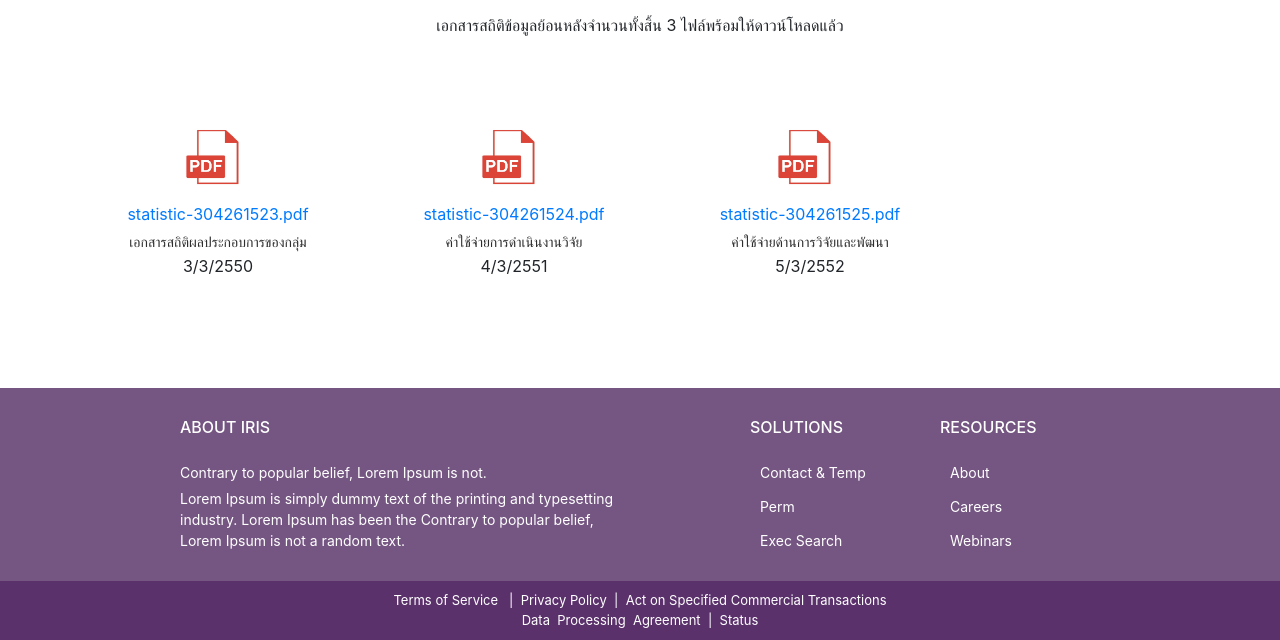
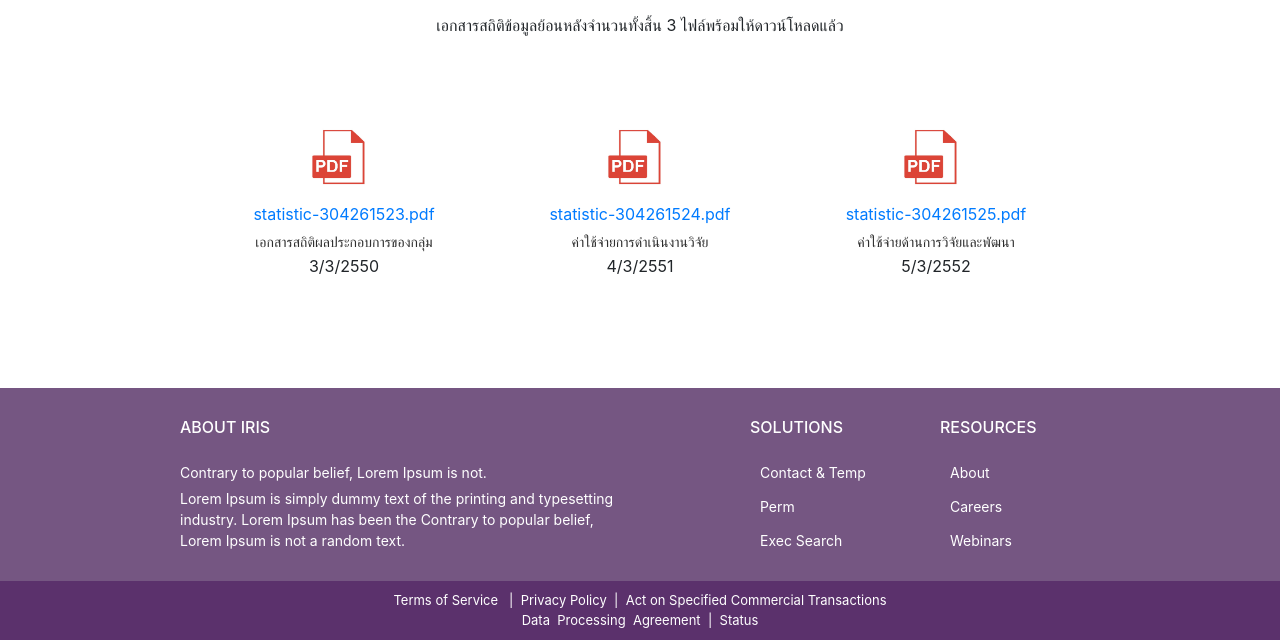
Before and after one commit to kukiat/rdi-report, a Gatsby site: page /reports in a window 1280 px wide. Shown: the part 252-892 px from the top of the page. Built offline with nearby package versions, Linux system fonts and the light colour scheme; Gatsby itself is replaced by a stand-in of ours.

Commit message:
:lipstick: [Download] Set content to centered in vertical

```diff
--- a/src/pages/reports/index.css
+++ b/src/pages/reports/index.css
@@ -55,7 +55,7 @@
 
 .report-content {
   width: 80%;
-  margin: 60px auto;
+  margin: 60px auto !important;
 }
 
 .report-item {
```
